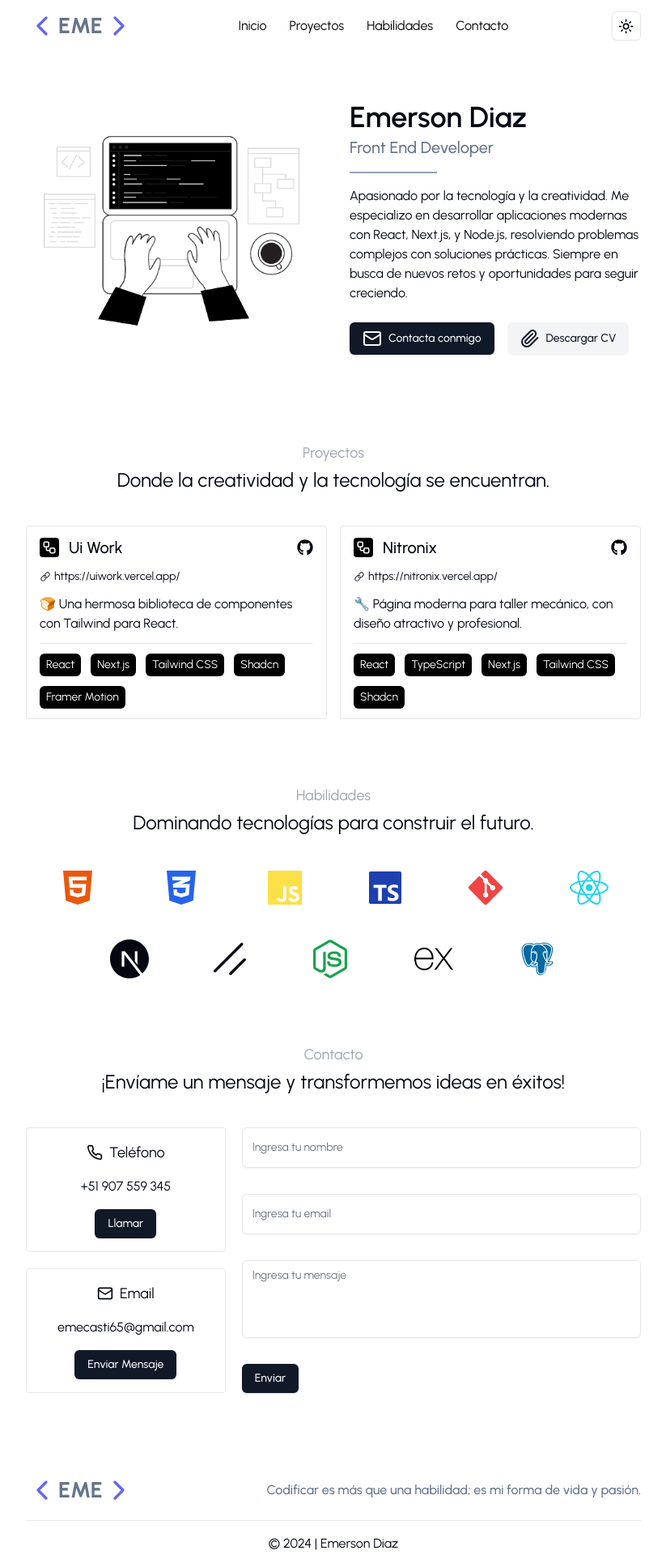
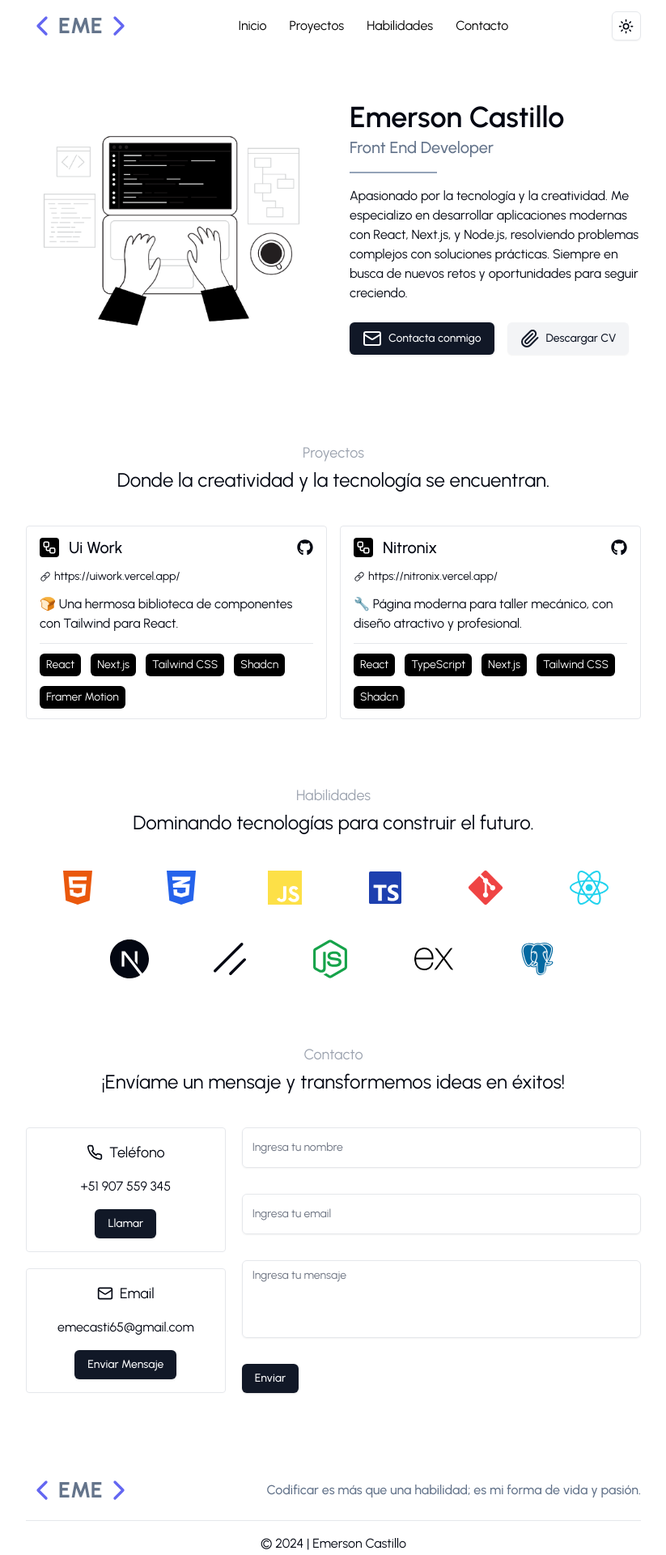
Before and after one commit to emerson204/my-portfolio, a Next.js app: page / in a window 1280 px wide. Shown: the top 1920 px of the page at 81% size, without its empty margins (228-1051 px from the left). Built offline with nearby package versions, Linux system fonts and the light colour scheme.

Commit message:
Nombre Header y Footer

```diff
--- a/components/footer.jsx
+++ b/components/footer.jsx
@@ -23,7 +23,7 @@ export default function Footer() {
 
       <Separator className="my-4" />
 
-      <p className="text-center">&copy; 2024 | Emerson Diaz</p>
+      <p className="text-center">&copy; 2024 | Emerson Castillo</p>
     </section>
   );
 }
--- a/components/hero.jsx
+++ b/components/hero.jsx
@@ -38,7 +38,9 @@ export default function Hero() {
             ease: [0, 0.71, 0.2, 1.01],
           }}
         >
-          <h2 className="text-4xl font-semibold mb-[.2rem]">Emerson Diaz</h2>
+          <h2 className="text-4xl font-semibold mb-[.2rem]">
+            Emerson Castillo
+          </h2>
           <h3 className="text-xl text-slate-500 font-medium dark:text-slate-400">
             Front End Developer
           </h3>
```
